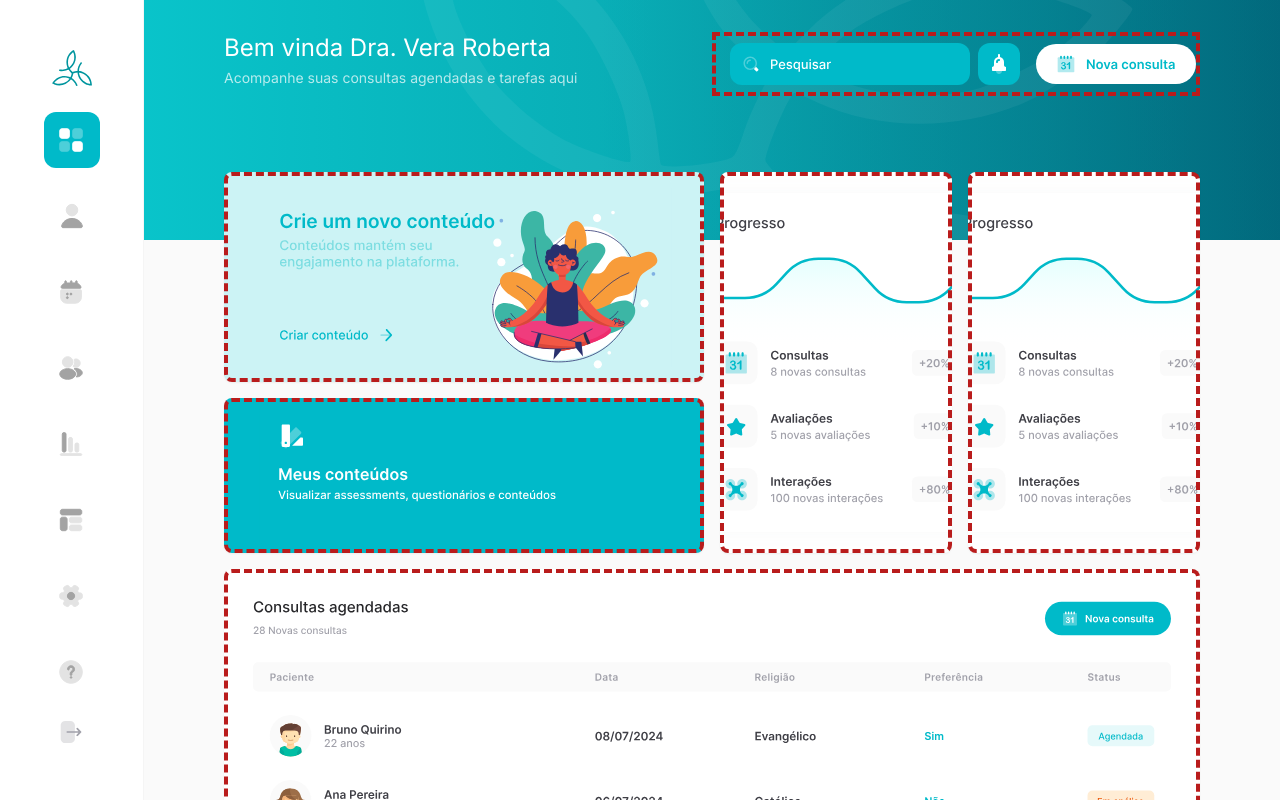
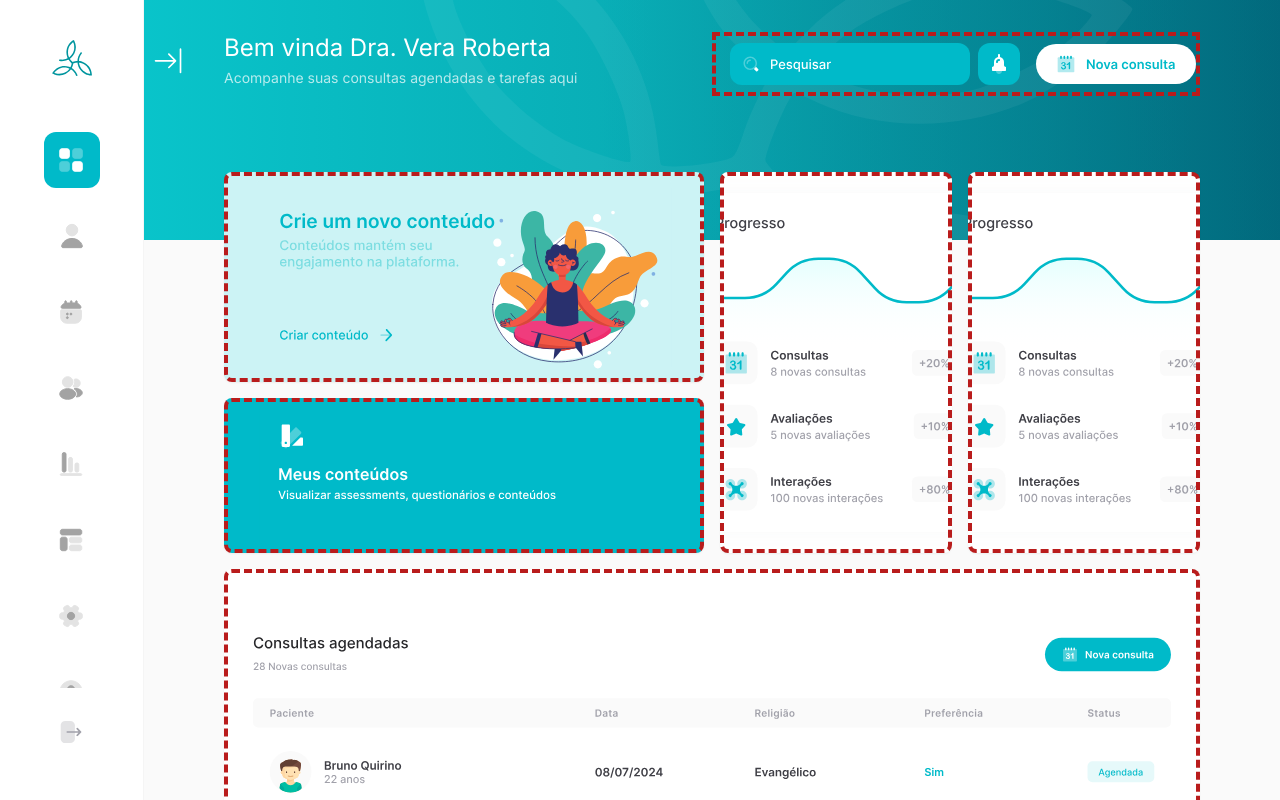
Before and after one commit to marcusvbda/orazelo-adm, a Next.js app: page /admin in a window 1280 px wide. Shown: the top 800 px of the page. Built offline with nearby package versions, Linux system fonts and the light colour scheme.

Commit message:
add sidebar

```diff
--- a/next.config.mjs
+++ b/next.config.mjs
@@ -1,9 +1,15 @@
 /** @type {import('next').NextConfig} */
 const nextConfig = {
     reactStrictMode: false,
-    // images: {
-    //     domains: [],
-    // },
+    images: {
+        // remotePatterns: [
+        //     {
+        //         protocol: 'https',
+        //         hostname: 'firebasestorage.googleapis.com',
+        //         pathname: '**',
+        //     },
+        // ],
+    },
 };
 
 export default nextConfig;
--- a/src/app/admin/layout.tsx
+++ b/src/app/admin/layout.tsx
@@ -1,4 +1,21 @@
+"use client";
 import Sidebar from "@/components/theme/sidebar";
+import ThemeContextProvider, { ThemeContext } from "@/context/themeContext";
+import { ReactNode, useContext } from "react";
+
+const Content = ({ children }: { children: ReactNode }) => {
+  const { sidebarCollapsed } = useContext(ThemeContext);
+
+  return (
+    <div
+      className={`w-full transition-all duration-200 flex flex-col ml-0 ${
+        sidebarCollapsed ? "ml-0 md:ml-[144px]" : "ml-0 md:ml-[264px]"
+      }`}
+    >
+      {children}
+    </div>
+  );
+};
 
 export default function AdminLayout({
   children,
@@ -7,8 +24,10 @@ export default function AdminLayout({
 }>) {
   return (
     <main className="flex w-full h-full">
-      <Sidebar />
-      <div className="w-full flex flex-col ml-0 md:ml-36">{children}</div>
+      <ThemeContextProvider>
+        <Sidebar />
+        <Content>{children}</Content>
+      </ThemeContextProvider>
     </main>
   );
 }
--- a/src/app/admin/page.tsx
+++ b/src/app/admin/page.tsx
@@ -1,3 +1,4 @@
+"use client";
 import Card from "@/components/Card";
 import Navbar from "@/components/theme/navbar";
 import { ReactNode } from "react";
@@ -18,7 +19,7 @@ export default function LoginPage(): ReactNode {
               <Card className="bg-[url('/mock/dashboard/progress-chart.svg')] bg-no-repeat bg-cover min-h-[380px] bg-center mocked"></Card>
             </div>
           </div>
-          <Card className="bg-[url('/mock/dashboard/dashboard-table.svg')] bg-no-repeat bg-contain bg-top min-h-[484px] bg-center mocked"></Card>
+          <Card className="bg-[url('/mock/dashboard/dashboard-table.svg')] bg-no-repeat bg-contain min-h-[484px] bg-center mocked"></Card>
         </div>
       </div>
     </div>
--- a/src/components/theme/Tooltip.tsx
+++ b/src/components/theme/Tooltip.tsx
@@ -7,12 +7,14 @@ interface IProps {
   children: ReactNode;
   text: string;
   position?: "bottom" | "left" | "right" | "top";
+  disabled?: boolean;
 }
 
 export default function Tooltip({
   children,
   text,
   position = "bottom",
+  disabled = false,
 }: IProps): ReactNode {
   const [isVisible, setIsVisible] = useState(false);
   const [tooltipPosition, setTooltipPosition] = useState<{
@@ -22,7 +24,7 @@ export default function Tooltip({
   const tooltipRef = useRef<HTMLSpanElement | null>(null);
   const containerRef = useRef<HTMLDivElement | null>(null);
 
-  const showTooltip = () => text && setIsVisible(true);
+  const showTooltip = () => text && !disabled && setIsVisible(true);
   const hideTooltip = () => setIsVisible(false);
 
   useEffect(() => {
@@ -56,6 +58,8 @@ export default function Tooltip({
     }
   }, [isVisible, position]);
 
+  if (disabled) return children;
+
   return (
     <div
       className="relative group focus-within"
--- a/src/components/theme/sidebar.tsx
+++ b/src/components/theme/sidebar.tsx
@@ -1,14 +1,16 @@
 "use client";
-import { ReactNode, useMemo } from "react";
+import { ReactNode, useContext, useMemo, useState } from "react";
 import AspectRatio from "../AspectRatio";
 import Link from "next/link";
 import { usePathname } from "next/navigation";
 import menuItems from "@/constants/menuItems";
 import Tooltip from "./Tooltip";
+import { ThemeContext } from "@/context/themeContext";
 
 interface INavLink {
   label?: string;
   icon?: string;
+  collapsed: boolean;
   active?: boolean;
   rawIcon?: ReactNode;
   href: string;
@@ -18,30 +20,77 @@ interface INavLink {
 
 const NavLink = ({
   href,
+  collapsed,
   label = "",
   icon = "/dashboard.svg",
   rawIcon = null,
   active = false,
   className = "",
-  size = { height: 56 },
+  size = { width: 56, height: 56 },
 }: INavLink) => {
   return (
-    <Tooltip text={label} position="right">
+    <Tooltip text={label} position="right" disabled={!collapsed}>
       <Link
         href={href}
-        className={`cursor-pointer rounded-xl size-14 min-h-14 flex items-center justify-center ${className} ${
+        className={`cursor-pointer rounded-xl min-h-14 flex ${
+          collapsed
+            ? "size-14 items-center justify-center"
+            : "w-full h-14 items-center justify-start"
+        } ${className} ${
           active
             ? "bg-primary fill-white stroke-white text-white"
             : "bg-transparent fill-neutral-400 stroke-neutral-400 text-neutral-400"
         }`}
       >
-        {rawIcon ? rawIcon : <AspectRatio src={icon} size={size} />}
+        {rawIcon ? (
+          <div className="flex items-center justify-center size-14">
+            {rawIcon}
+          </div>
+        ) : (
+          <AspectRatio src={icon} size={size} />
+        )}
+        {!collapsed && label}
       </Link>
     </Tooltip>
   );
 };
 
+const ColapseBtn = (): ReactNode => {
+  const { sidebarCollapsed, setSidebarCollapsed } = useContext(ThemeContext);
+  return (
+    <Link
+      href="#"
+      onClick={(e: any) => [
+        e.preventDefault(),
+        setSidebarCollapsed(!sidebarCollapsed),
+      ]}
+      className="text-white absolute right-[-45px]"
+    >
+      {sidebarCollapsed ? (
+        <svg
+          xmlns="http://www.w3.org/2000/svg"
+          fill="currentColor"
+          className="size-10"
+          viewBox="0 0 24 24"
+        >
+          <path d="M15.2928932,12 L12.1464466,8.85355339 C11.9511845,8.65829124 11.9511845,8.34170876 12.1464466,8.14644661 C12.3417088,7.95118446 12.6582912,7.95118446 12.8535534,8.14644661 L16.8535534,12.1464466 C17.0488155,12.3417088 17.0488155,12.6582912 16.8535534,12.8535534 L12.8535534,16.8535534 C12.6582912,17.0488155 12.3417088,17.0488155 12.1464466,16.8535534 C11.9511845,16.6582912 11.9511845,16.3417088 12.1464466,16.1464466 L15.2928932,13 L4.5,13 C4.22385763,13 4,12.7761424 4,12.5 C4,12.2238576 4.22385763,12 4.5,12 L15.2928932,12 Z M19,5.5 C19,5.22385763 19.2238576,5 19.5,5 C19.7761424,5 20,5.22385763 20,5.5 L20,19.5 C20,19.7761424 19.7761424,20 19.5,20 C19.2238576,20 19,19.7761424 19,19.5 L19,5.5 Z" />
+        </svg>
+      ) : (
+        <svg
+          xmlns="http://www.w3.org/2000/svg"
+          fill="currentColor"
+          className="size-10"
+          viewBox="0 0 24 24"
+        >
+          <path d="M8.70710678,12 L19.5,12 C19.7761424,12 20,12.2238576 20,12.5 C20,12.7761424 19.7761424,13 19.5,13 L8.70710678,13 L11.8535534,16.1464466 C12.0488155,16.3417088 12.0488155,16.6582912 11.8535534,16.8535534 C11.6582912,17.0488155 11.3417088,17.0488155 11.1464466,16.8535534 L7.14644661,12.8535534 C6.95118446,12.6582912 6.95118446,12.3417088 7.14644661,12.1464466 L11.1464466,8.14644661 C11.3417088,7.95118446 11.6582912,7.95118446 11.8535534,8.14644661 C12.0488155,8.34170876 12.0488155,8.65829124 11.8535534,8.85355339 L8.70710678,12 L8.70710678,12 Z M4,5.5 C4,5.22385763 4.22385763,5 4.5,5 C4.77614237,5 5,5.22385763 5,5.5 L5,19.5 C5,19.7761424 4.77614237,20 4.5,20 C4.22385763,20 4,19.7761424 4,19.5 L4,5.5 Z" />
+        </svg>
+      )}
+    </Link>
+  );
+};
+
 export default function Sidebar(): ReactNode {
+  const { sidebarCollapsed } = useContext(ThemeContext);
   const pathName = usePathname();
 
   const items = useMemo(() => {
@@ -54,16 +103,29 @@ export default function Sidebar(): ReactNode {
   }, [pathName]);
 
   return (
-    <nav className="bg-white border-r border-neutral-100 fixed h-full w-36 hidden md:flex overflow-y-auto justify-between py-10 gap-4 items-center flex-col">
-      <NavLink
-        icon="/logo.svg"
+    <nav
+      className={`bg-white transition-all duration-200 border-r border-neutral-100 fixed h-full z-50 ${
+        sidebarCollapsed ? "w-[144px] left-[-144px] md:left-0" : "w-[264px] p-8"
+      } flex justify-between py-10 gap-4 items-center flex-col`}
+    >
+      <Link
         href="/admin"
-        className="h-[50px]"
-        size={{ height: 36 }}
-      />
-      <div className="flex-1 overflow-y-auto w-full flex items-center flex-col thin-scrollbar gap-5">
+        className={`cursor-pointer rounded-xl flex items-center justify-center mb-10`}
+      >
+        <AspectRatio
+          src={sidebarCollapsed ? "/logo.svg" : `/full-logo.svg`}
+          size={{ height: 36 }}
+        />
+      </Link>
+      <ColapseBtn />
+      <div
+        className={`flex-1 overflow-y-auto w-full flex ${
+          sidebarCollapsed ? "items-center" : "items-start"
+        } flex-col thin-scrollbar gap-5`}
+      >
         {items.map((item) => (
           <NavLink
+            collapsed={sidebarCollapsed}
             label={item.label || item.href}
             key={item.href}
             rawIcon={item.rawIcon}
@@ -72,7 +134,19 @@ export default function Sidebar(): ReactNode {
           />
         ))}
       </div>
-      <NavLink icon="/exit.svg" href="/auth/login" className="h-[50px]" />
+      <div
+        className={`flex w-full ${
+          sidebarCollapsed ? "justify-center" : "justify-start"
+        }`}
+      >
+        <NavLink
+          label="Sair"
+          collapsed={sidebarCollapsed}
+          icon="/exit.svg"
+          href="/auth/login"
+          className="h-[50px]"
+        />
+      </div>
     </nav>
   );
 }
--- a/src/constants/menuItems.tsx
+++ b/src/constants/menuItems.tsx
@@ -1,7 +1,7 @@
 const menuItems = [
   {
     href: "/admin",
-    label: "Home",
+    label: "Dashboard",
     rawIcon: (
       <svg
         width="58"
@@ -35,7 +35,7 @@ const menuItems = [
   },
   {
     href: "/admin/profile",
-    label: "Profile",
+    label: "Perfil",
     rawIcon: (
       <svg
         width="28"
@@ -59,7 +59,7 @@ const menuItems = [
   },
   {
     href: "/admin/schedules",
-    label: "Schedules",
+    label: "Consultas",
     rawIcon: (
       <svg
         width="58"
@@ -94,7 +94,7 @@ const menuItems = [
   },
   {
     href: "/admin/users",
-    label: "Users",
+    label: "Pacientes",
     rawIcon: (
       <svg
         width="58"
@@ -127,7 +127,7 @@ const menuItems = [
   },
   {
     href: "/admin/charts",
-    label: "Gráficos",
+    label: "Relatórios",
     rawIcon: (
       <svg
         width="58"
@@ -162,7 +162,7 @@ const menuItems = [
   },
   {
     href: "/admin/list-schedules",
-    label: "Agendamentos",
+    label: "Conteúdos",
     rawIcon: (
       <svg
         width="58"
@@ -209,7 +209,7 @@ const menuItems = [
   },
   {
     href: "/admin/duvidas",
-    label: "Dúvidas",
+    label: "Suporte",
     rawIcon: (
       <svg
         width="58"
--- /dev/null
+++ b/src/context/themeContext.tsx
@@ -0,0 +1,18 @@
+import { createContext, ReactNode, useState } from "react";
+
+export const ThemeContext = createContext<any>({});
+
+export default function ThemeContextProvider({ children }: any): ReactNode {
+  const [sidebarCollapsed, setSidebarCollapsed] = useState(true);
+
+  return (
+    <ThemeContext.Provider
+      value={{
+        sidebarCollapsed,
+        setSidebarCollapsed,
+      }}
+    >
+      {children}
+    </ThemeContext.Provider>
+  );
+}
```
Also changed, not shown: public/full-logo.svg (added).
